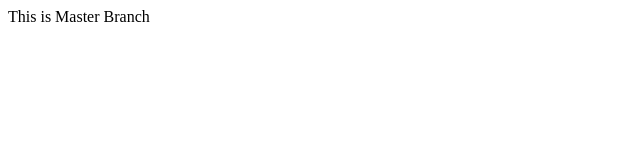
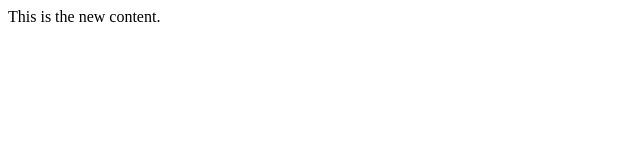
Before and after one commit to blakeleykilgore/spring2020-class1, a plain HTML site: page index.html in a window 1280 px wide. Shown: the full height of the page, 0-640 px from the left. Drawn offline with Linux system fonts and the light colour scheme.

Commit message:
Update paragraph text

```diff
--- a/index.html
+++ b/index.html
@@ -1 +1 @@
-<p>This is Master Branch</p>
+<p>This is the new content.</p>
```
